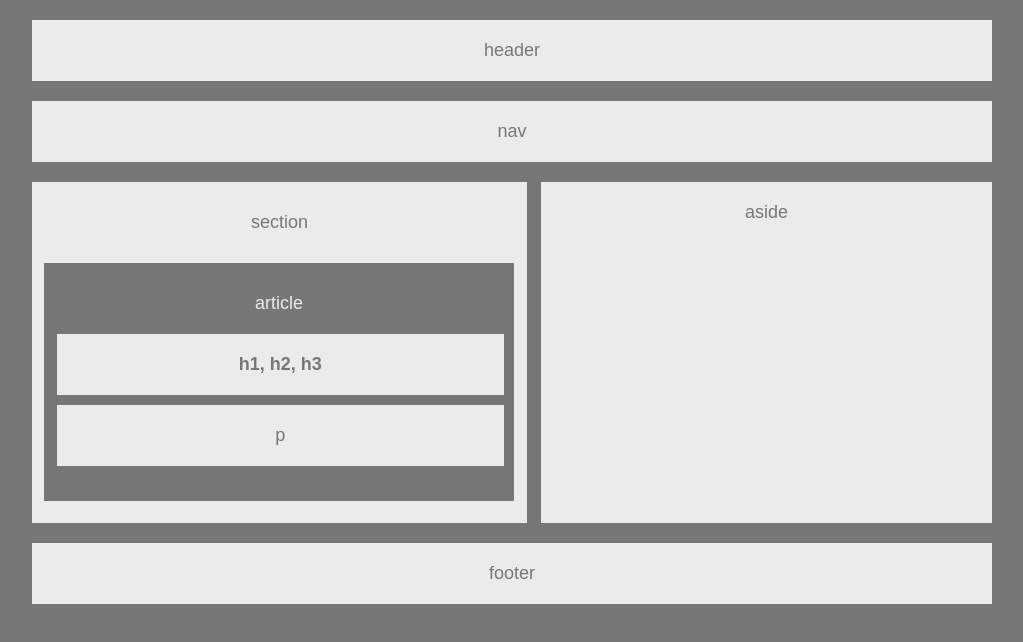
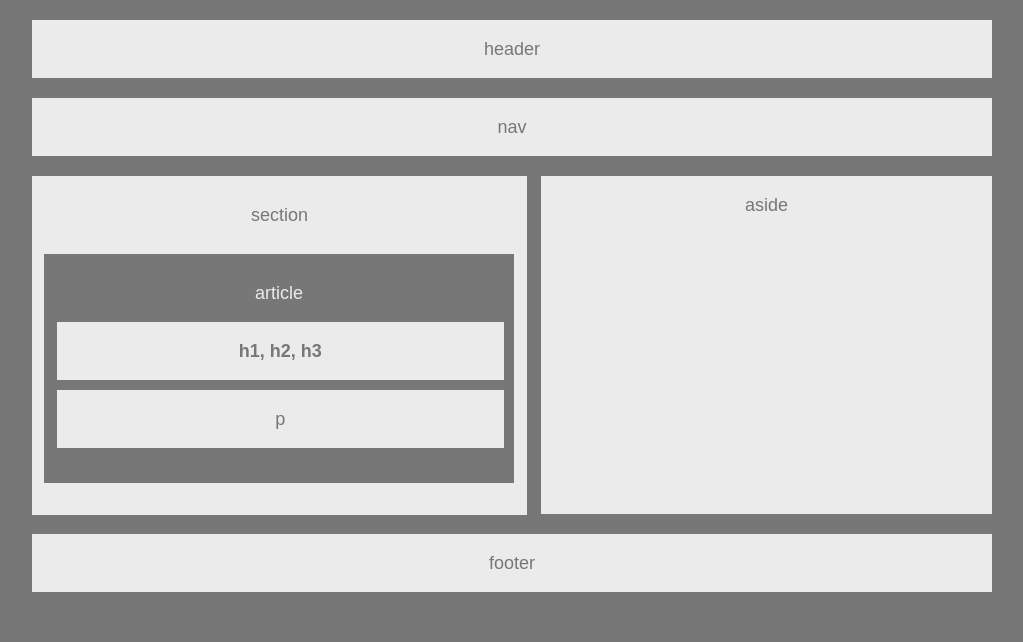
Before and after one commit to matkuh/HW-Wireframe, a plain HTML site: page index.html in a window 1280 px wide. Shown: the whole page, without its empty margins (128-1151 px from the left). Drawn offline with Linux system fonts and the light colour scheme.

Commit message:
add reset.css

```diff
--- a/index.html
+++ b/index.html
@@ -1,6 +1,7 @@
 <!DOCTYPE html>
 <html lang="en">
 <head>
+    <link rel="stylesheet" href="reset.css">
     <link rel="stylesheet" href="style.css">
     <meta charset="UTF-8">
     <meta name="viewport" content="width=device-width, initial-scale=1.0">
--- /dev/null
+++ b/reset.css
@@ -0,0 +1,48 @@
+/* http://meyerweb.com/eric/tools/css/reset/
+   v2.0 | 20110126
+   License: none (public domain)
+*/
+
+html, body, div, span, applet, object, iframe,
+h1, h2, h3, h4, h5, h6, p, blockquote, pre,
+a, abbr, acronym, address, big, cite, code,
+del, dfn, em, img, ins, kbd, q, s, samp,
+small, strike, strong, sub, sup, tt, var,
+b, u, i, center,
+dl, dt, dd, ol, ul, li,
+fieldset, form, label, legend,
+table, caption, tbody, tfoot, thead, tr, th, td,
+article, aside, canvas, details, embed,
+figure, figcaption, footer, header, hgroup,
+menu, nav, output, ruby, section, summary,
+time, mark, audio, video {
+	margin: 0;
+	padding: 0;
+	border: 0;
+	font-size: 100%;
+	font: inherit;
+	vertical-align: baseline;
+}
+/* HTML5 display-role reset for older browsers */
+article, aside, details, figcaption, figure,
+footer, header, hgroup, menu, nav, section {
+	display: block;
+}
+body {
+	line-height: 1;
+}
+ol, ul {
+	list-style: none;
+}
+blockquote, q {
+	quotes: none;
+}
+blockquote:before, blockquote:after,
+q:before, q:after {
+	content: '';
+	content: none;
+}
+table {
+	border-collapse: collapse;
+	border-spacing: 0;
+}
--- a/style.css
+++ b/style.css
@@ -17,7 +17,7 @@ header {
     padding: 20px;
     margin-bottom: 20px;
     background: #ebebeb
-    }
+}
 
 nav {
     padding: 20px;
@@ -28,10 +28,11 @@ nav {
 #section {
     float: left;
     width: 495px;
-    padding-bottom: 22px;
+    padding-bottom: 32px;
     padding-top: 30px;
     background: #ebebeb
 }
+
 #article {
     padding-top: 30px;
     margin-left: 12px;
@@ -61,6 +62,7 @@ nav {
     color: #777;
     width: 95%;
 }
+
 #aside {
     margin-bottom: 20px;
     float: right;
@@ -69,6 +71,7 @@ nav {
     padding-bottom: 300px;
     background: #ebebeb
 }
+
 footer {
     margin-top: 20px;
     clear: both;
```
